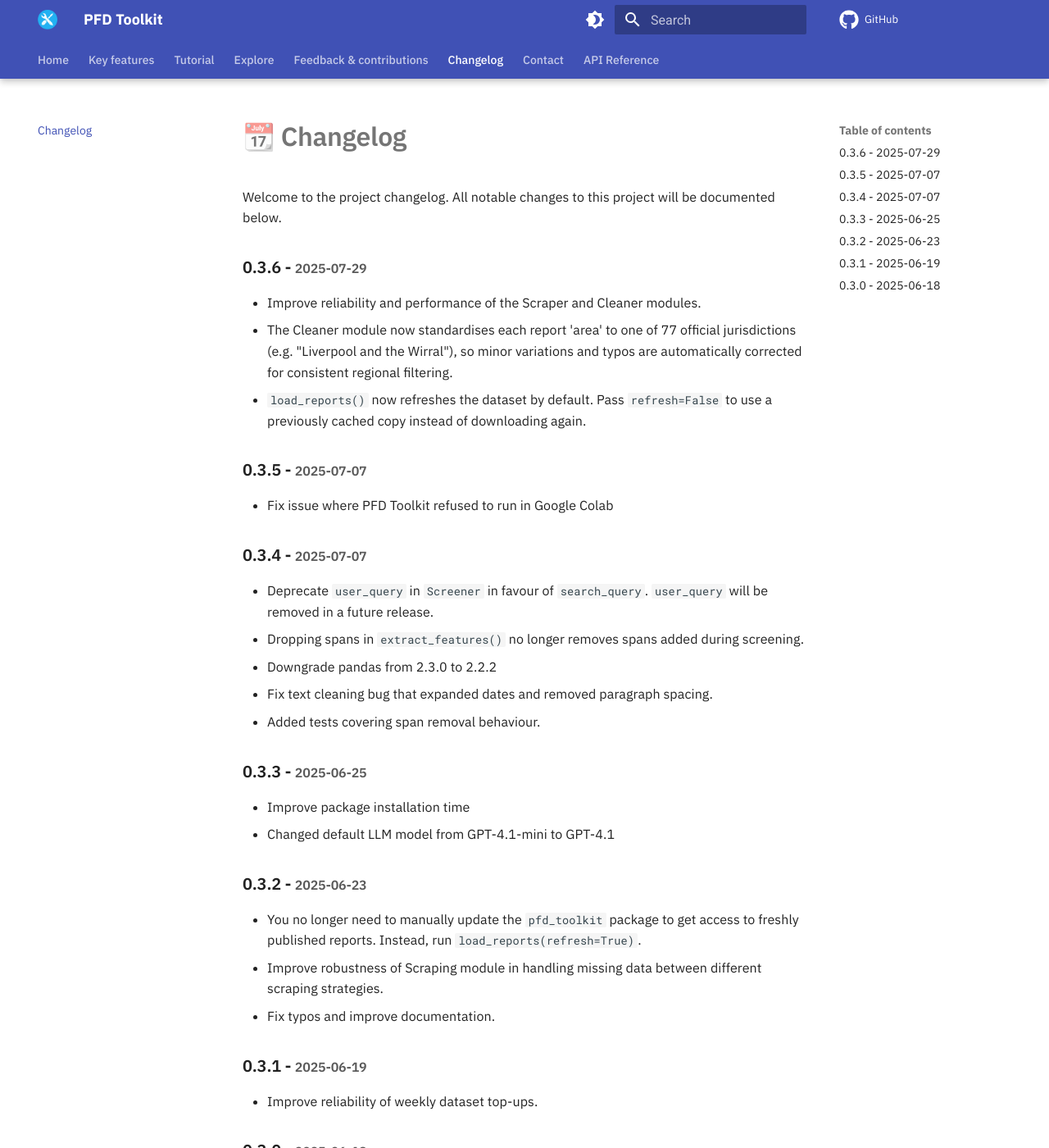
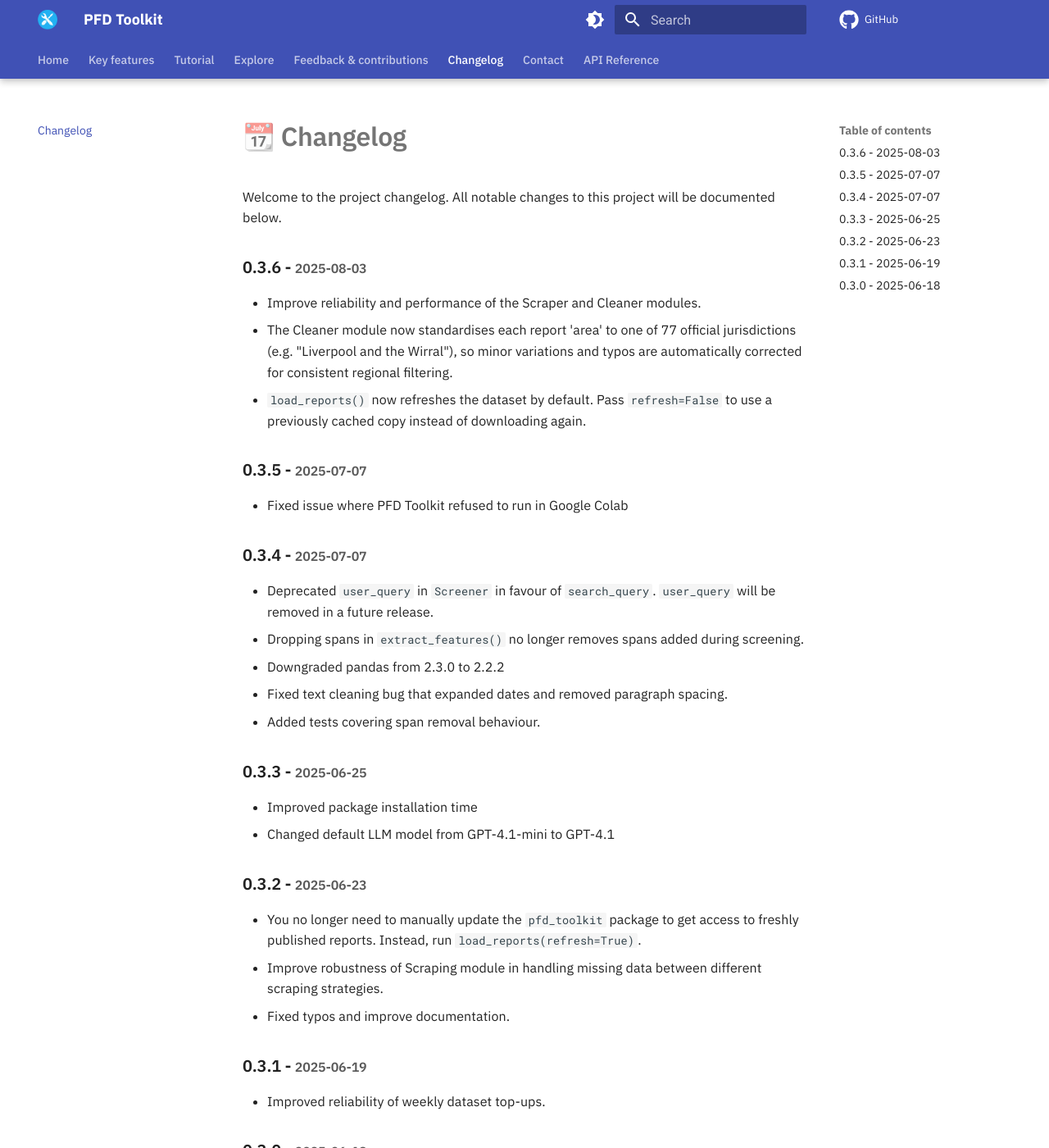
Before and after one commit to Sam-Osian/PFD-toolkit, an MkDocs documentation site: the page built from docs/changelog.md, in a window 1280 px wide and 1400 px high. Shown: the whole window at 82% size. Built offline with MkDocs 1.6.1 and Material for MkDocs 9.7.7, drawn with Linux system fonts in a browser that asks for light colours; comment, search, counter and statistics services are not loaded.

```diff
--- a/docs/changelog.md
+++ b/docs/changelog.md
@@ -9,33 +9,33 @@ description: |
 Welcome to the project changelog. All notable changes to this project will be documented below.
 
 
-### 0.3.6 - <small>2025-07-29</small>
+### 0.3.6 - <small>2025-08-03</small>
 * Improve reliability and performance of the Scraper and Cleaner modules.
 * The Cleaner module now standardises each report 'area' to one of 77 official jurisdictions (e.g. "Liverpool and the Wirral"), so minor variations and typos are automatically corrected for consistent regional filtering.
 * `load_reports()` now refreshes the dataset by default. Pass `refresh=False` to use a previously cached copy instead of downloading again.
 
 
 ### 0.3.5 - <small>2025-07-07</small>
-* Fix issue where PFD Toolkit refused to run in Google Colab
+* Fixed issue where PFD Toolkit refused to run in Google Colab
 
 ### 0.3.4 - <small>2025-07-07</small>
-* Deprecate `user_query` in `Screener` in favour of `search_query`. `user_query` will be removed in a future release.
+* Deprecated `user_query` in `Screener` in favour of `search_query`. `user_query` will be removed in a future release.
 * Dropping spans in `extract_features()` no longer removes spans added during screening.
-* Downgrade pandas from 2.3.0 to 2.2.2
-* Fix text cleaning bug that expanded dates and removed paragraph spacing.
+* Downgraded pandas from 2.3.0 to 2.2.2
+* Fixed text cleaning bug that expanded dates and removed paragraph spacing.
 * Added tests covering span removal behaviour.
 
 ### 0.3.3 - <small>2025-06-25</small>
-* Improve package installation time
+* Improved package installation time
 * Changed default LLM model from GPT-4.1-mini to GPT-4.1
 
 ### 0.3.2 - <small>2025-06-23</small>
 * You no longer need to manually update the `pfd_toolkit` package to get access to freshly published reports. Instead, run `load_reports(refresh=True)`.
 * Improve robustness of Scraping module in handling missing data between different scraping strategies.
-* Fix typos and improve documentation.
+* Fixed typos and improve documentation.
 
 ### 0.3.1 - <small>2025-06-19</small>
-* Improve reliability of weekly dataset top-ups.
+* Improved reliability of weekly dataset top-ups.
 
 
 ### 0.3.0 - <small>2025-06-18</small>
--- a/pyproject.toml
+++ b/pyproject.toml
@@ -4,7 +4,7 @@ build-backend = "hatchling.build"
 
 [project]
 name = "pfd_toolkit"
-version = "0.3.5"
+version = "0.3.6"
 description = "A toolkit for using Prevention of Future Death (PFD) Reports for Research and Policy Projects."
 readme = "README.md"
 license = "AGPL-3.0-or-later"
```
Also changed, not shown: README.md (+2 -2 lines), docs/index.md (+2 -2 lines), 2 other files.
